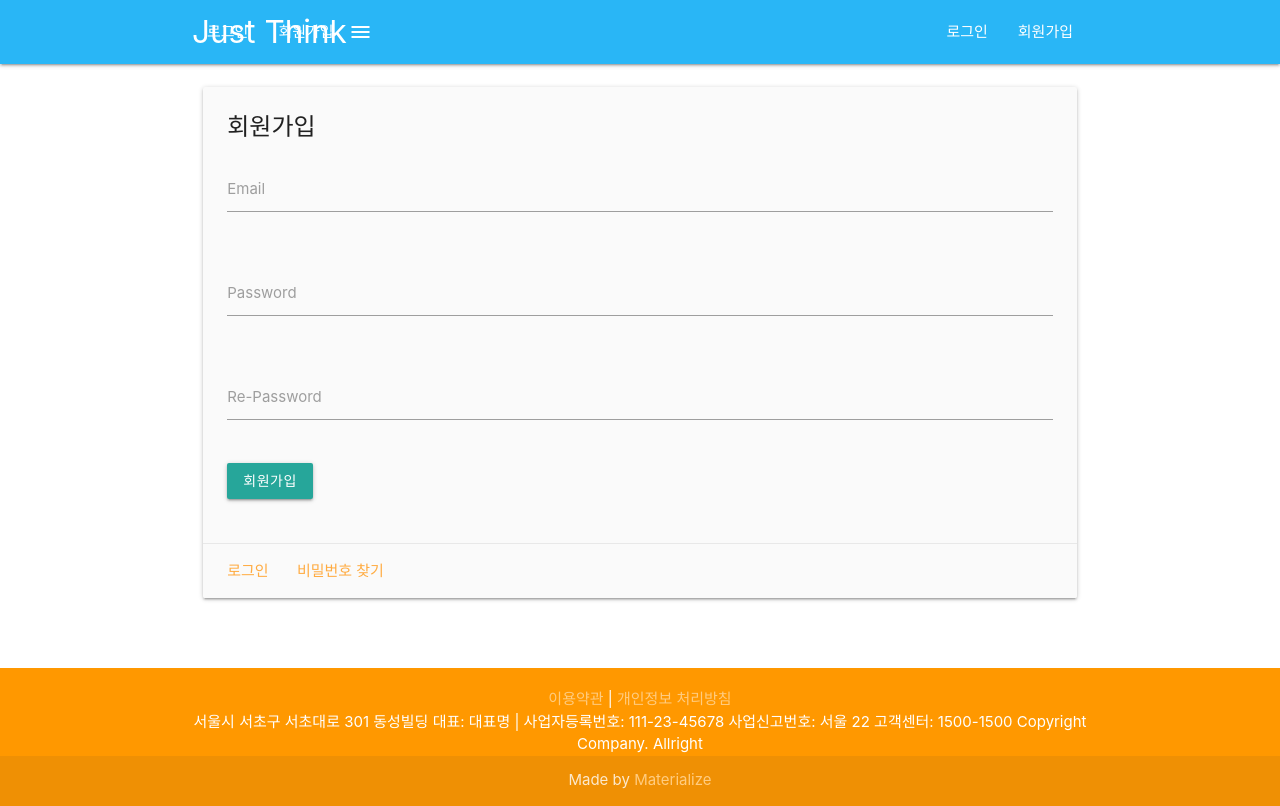
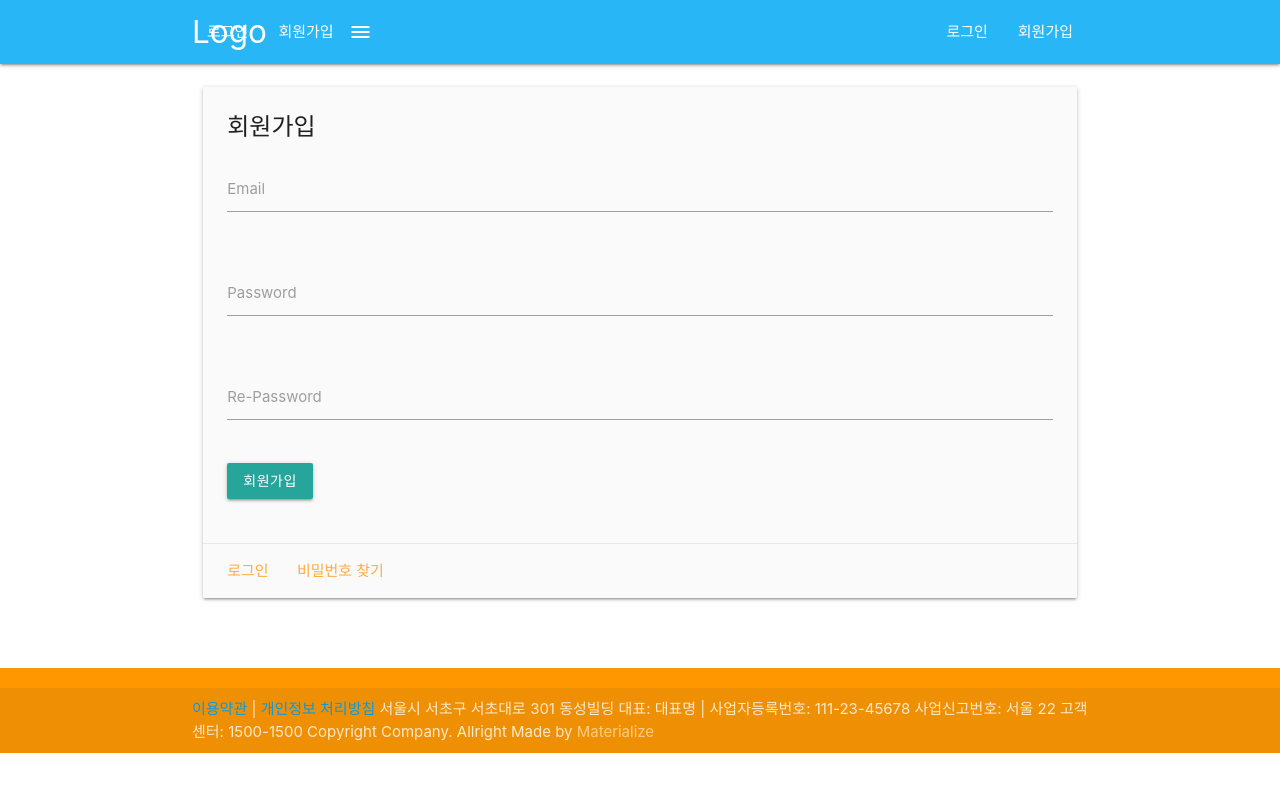
Before and after one commit to datagurukr/Project_MathExam, a CodeIgniter app: page /database/register in a window 1280 px wide. After the commit the page ends 753 px from the top, so only its background shows below. Run offline with CodeIgniter, Linux system fonts and the light colour scheme; some libraries are stand-ins or nearby versions.

Commit message:
Revert "헤더/푸터/로그인/가입/마이페이지"
This reverts commit 01e70a1270dde21d706bd10dff018e095c940da4.

```diff
--- a/application/controllers/Mypage.php
+++ b/application/controllers/Mypage.php
@@ -95,7 +95,7 @@ class Mypage extends CI_Controller {
                 $set_data['user_birthday'] = array (
                     'key' => 'user_birthday',
                     'type' => 'string',
-                    'value' => $this->input->post('user_birthday_submit',TRUE)
+                    'value' => $this->input->post('user_birthday',TRUE)
                 );
             };
 
--- a/application/views/front/auth/recover.php
+++ b/application/views/front/auth/recover.php
@@ -20,7 +20,7 @@
                         </div>
                         <div class="card-action">
                             <a href="/login">로그인</a>
-                            <a href="/register">회원가입</a>
+                            <a href="/recover">회원가입</a>
                         </div>
                     </div>
                 </div>
--- a/application/views/front/auth/register.php
+++ b/application/views/front/auth/register.php
@@ -10,7 +10,7 @@
                                 <div class="input-field col s12">
                                     <input id="email" name="user_email" type="email" class="validate" value="<? echo set_value('user_email'); ?>">
                                     <label for="email" data-error="wrong" data-success="right">Email</label>
-																		<p class="light red-text">
+                                </div>
                                 <?
                                 // validation
                                 if ( isset($response) ) {
@@ -21,14 +21,12 @@
                                     };
                                 };
                                 ?>
-																		</p>
-																</div>
                             </div>
                             <div class="row">
                                 <div class="input-field col s12">
                                     <input id="password" name="user_pass" type="password" class="validate">
                                     <label for="password">Password</label>
-																		<p class="light red-text">
+                                </div>
                                 <?
                                 // validation
                                 if ( isset($response) ) {
@@ -39,14 +37,12 @@
                                     };
                                 };
                                 ?>
-																		</p>
-                                </div>
                             </div>
                             <div class="row">
                                 <div class="input-field col s12">
                                     <input id="password" name="user_pass_re" type="password" class="validate">
                                     <label for="password">Re-Password</label>
-																		<p class="light red-text">
+                                </div>
                                 <?
                                 // validation
                                 if ( isset($response) ) {
@@ -57,8 +53,6 @@
                                     };
                                 };
                                 ?>
-																		</p>
-                                </div>
                             </div>
                             <div class="row">
                                 <div class="col s12">
--- a/application/views/front/body.php
+++ b/application/views/front/body.php
@@ -21,11 +21,11 @@
         <nav class="light-blue lighten-1" role="navigation">
             <div class="nav-wrapper container">
 
-                <a id="logo-container" href="/" class="brand-logo">Just Think</a>
+                <a id="logo-container" href="/" class="brand-logo">Logo</a>
                 <ul class="right hide-on-med-and-down">
                     <?
-                    	if ( 0 < $session_id ) {
-										?>
+                    if ( 0 < $session_id ) {
+                        ?>
                     <li>
                         <a href="/mypage">마이페이지</a>
                     </li>
@@ -83,19 +83,15 @@
             <!-- container -->
             <? echo $container; ?>
         </div>
-        <footer class="page-footer orange center-align">
-						<div class="container">
-							<div>
-								<a class="orange-text text-lighten-3" href="/terms">이용약관</a> |
-								<a class="orange-text text-lighten-3" href="/privacy">개인정보 처리방침</a>
-							</div>
+        <footer class="page-footer orange">
+            <div class="footer-copyright">
+                <div class="container">
+                    <a href="/terms">이용약관</a> | <a href="/privacy">개인정보 처리방침</a>
                     서울시 서초구 서초대로 301 동성빌딩
                     대표: 대표명 | 사업자등록번호: 111-23-45678
                     사업신고번호: 서울 22
                     고객센터: 1500-1500 Copyright Company. Allright
-						</div>
-            <div class="footer-copyright">
-                <div class="container">
+
                     Made by <a class="orange-text text-lighten-3" href="http://materializecss.com">Materialize</a>
                 </div>
             </div>
--- a/application/views/front/home.php
+++ b/application/views/front/home.php
@@ -1,7 +1,7 @@
 <div class="section">
     <div class="collection">
         <a href="/category/0" class="collection-item">
-            고등학교(수학)
+            서브코스1
         </a>
         <!--
         <a href="subCourse.html" class="collection-item active">서브코스2</a>
@@ -9,9 +9,7 @@
         <a href="subCourse.html" class="collection-item">서브코스4</a>
         -->
     </div>
-</div>
-<div class="section">
-	<ul class="collapsible collection with-header" data-collapsible="accordion">
+    <ul class="collapsible collection with-header" data-collapsible="accordion">
         <li class="collection-item">
             <div>
                 Q&A
```
Also changed, not shown: application/views/front/auth/login.php (+2 -8 lines), application/views/front/mypage/home.php (+16 -2 lines). Lines whose indentation alone changed are shown as unchanged.
